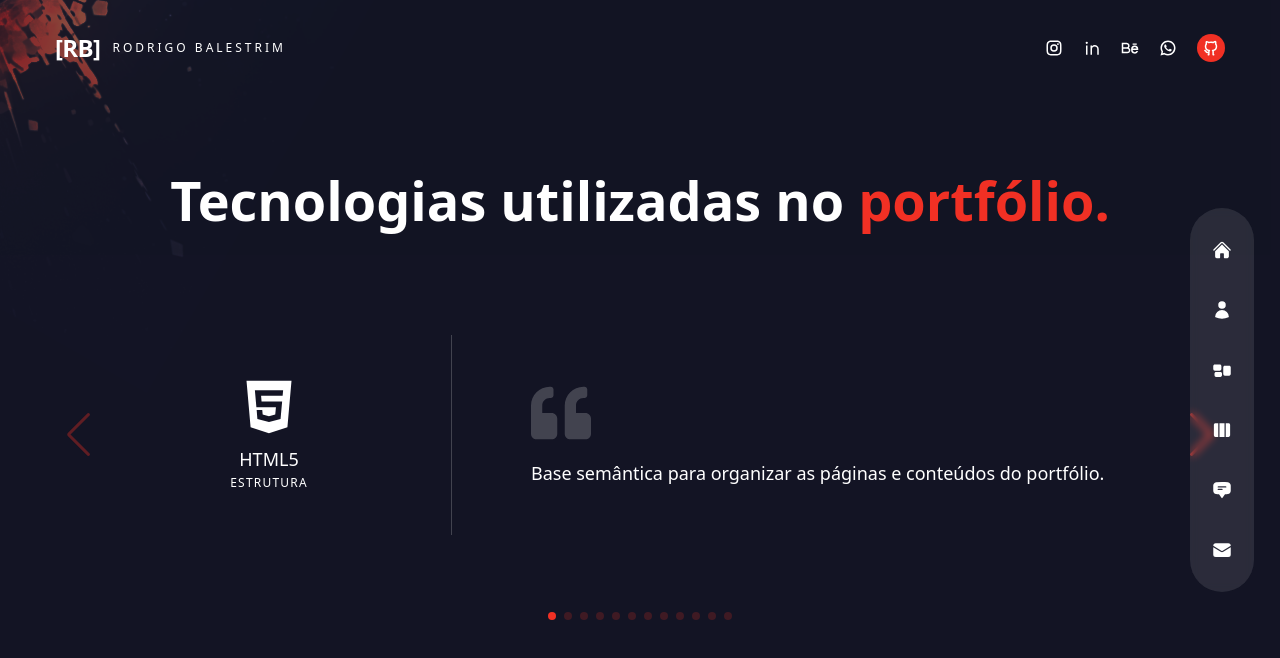
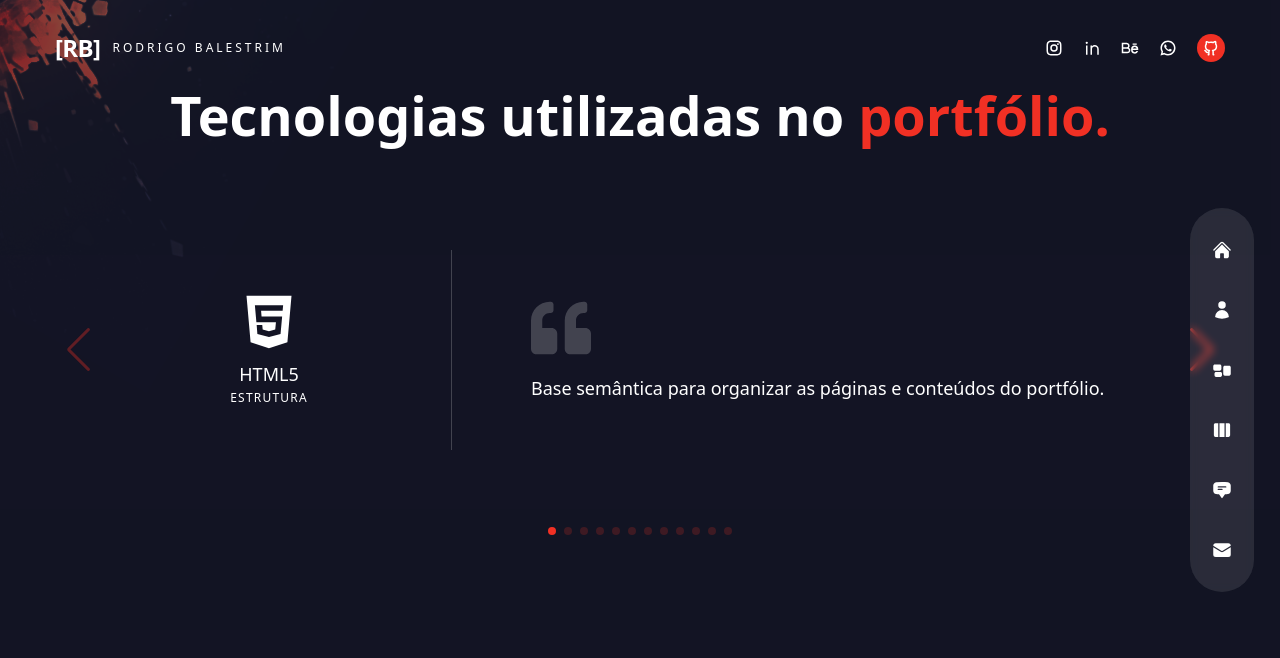
Before and after one commit to RodrigoBalestrim/portfolio-rodrigo-balestrim, a Next.js app in the folder portfolio-3d/: page /testimonials in a window 1280 px wide. Shown: the top 658 px of the page. Built offline with nearby package versions, Linux system fonts and the light colour scheme.

Commit message:
Reduce spacing after technologies section

```diff
--- a/portfolio-3d/pages/index.jsx
+++ b/portfolio-3d/pages/index.jsx
@@ -96,7 +96,7 @@ const Home = () => {
     <section id="projetos" className="relative isolate overflow-hidden">
       <Projects />
     </section>
-    <section id="tecnologias" className="relative isolate min-h-screen overflow-hidden">
+    <section id="tecnologias" className="relative isolate overflow-hidden">
       <Testimonials />
     </section>
     <section id="contato" className="relative isolate min-h-screen overflow-hidden">
--- a/portfolio-3d/pages/testimonials/index.jsx
+++ b/portfolio-3d/pages/testimonials/index.jsx
@@ -5,8 +5,8 @@ import { fadeIn } from "../../variants";
 
 const Testimonials = () => {
   return (
-    <div className="flex min-h-screen w-full items-center bg-primary/30 px-4 py-28 text-center xl:h-full xl:px-0 xl:py-32">
-      <div className="container mx-auto h-full flex flex-col justify-center">
+    <div className="flex w-full bg-primary/30 px-4 py-16 text-center xl:px-0 xl:py-20">
+      <div className="container mx-auto flex flex-col justify-center">
         <motion.h2
           variants={fadeIn("up", 0.2)}
           initial="hidden"
```
